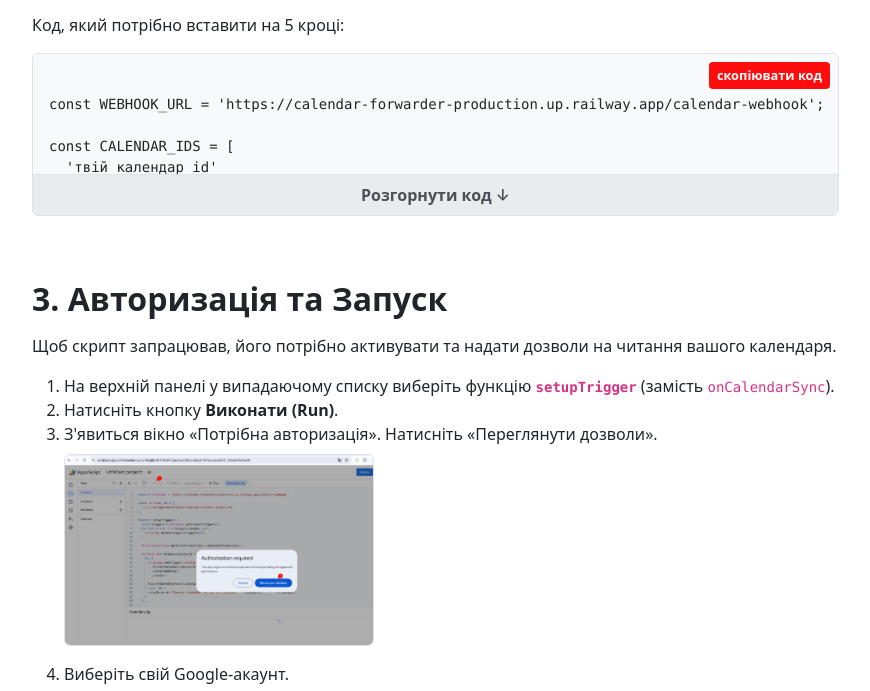
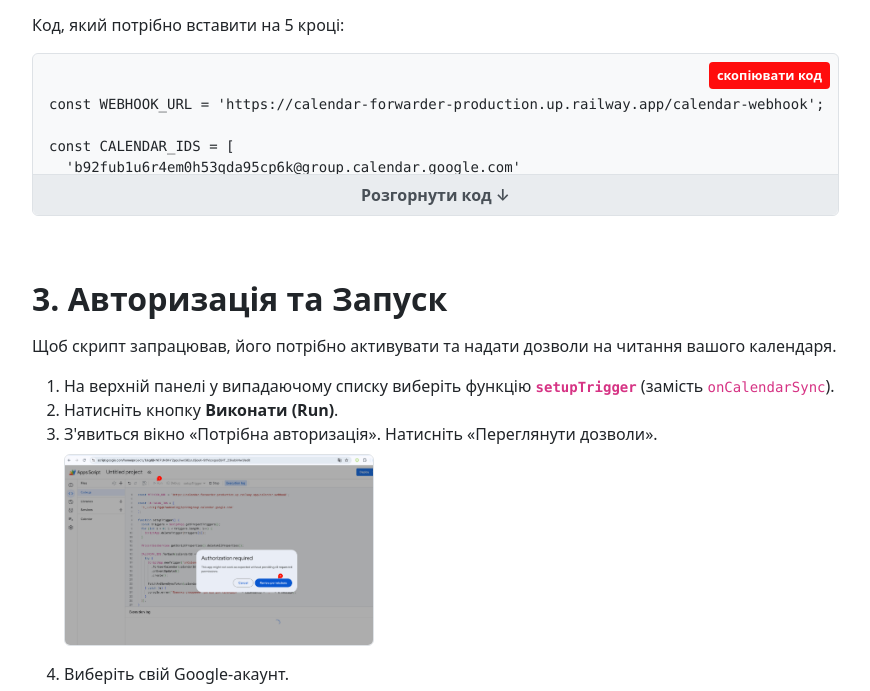
Before and after one commit to logolevel/calendar-forwarder, a website: page documentation.html in a window 1280 px wide. Shown: the part 2050-2741 px from the top of the page, without its empty margins (347-1217 px from the left). Drawn offline with nearby package versions, Linux system fonts and the light colour scheme.

Commit message:
update calendar id in documentation

```diff
--- a/documentation.html
+++ b/documentation.html
@@ -158,6 +158,8 @@
                         <li>Натисніть значок дискети (Зберегти) або <code>Ctrl+S</code>.</li>
                     </ol>
                     <p>Код, який потрібно вставити на 5 кроці:</p>
+                    <!--<p>Обов'язково замініть значення змінної <code>твій_календар_id</code> на ID вашого календаря.</p>
+                    <p>Лапки навколо <code>'твій_календар_id'</code> обов'язкові у коді. У скопійованому ID календаря з Google Календаря, їх не буде</p>-->
 
                     <div class="code-wrapper">
                         <button class="copy-btn">скопіювати код</button>
@@ -166,7 +168,7 @@
 <pre><code class="language-javascript">const WEBHOOK_URL = 'https://calendar-forwarder-production.up.railway.app/calendar-webhook';
 
 const CALENDAR_IDS = [
-  'твій_календар_id'
+  'b92fub1u6r4em0h53qda95cp6k@group.calendar.google.com'
 ];
 
 function setupTrigger() {
```
